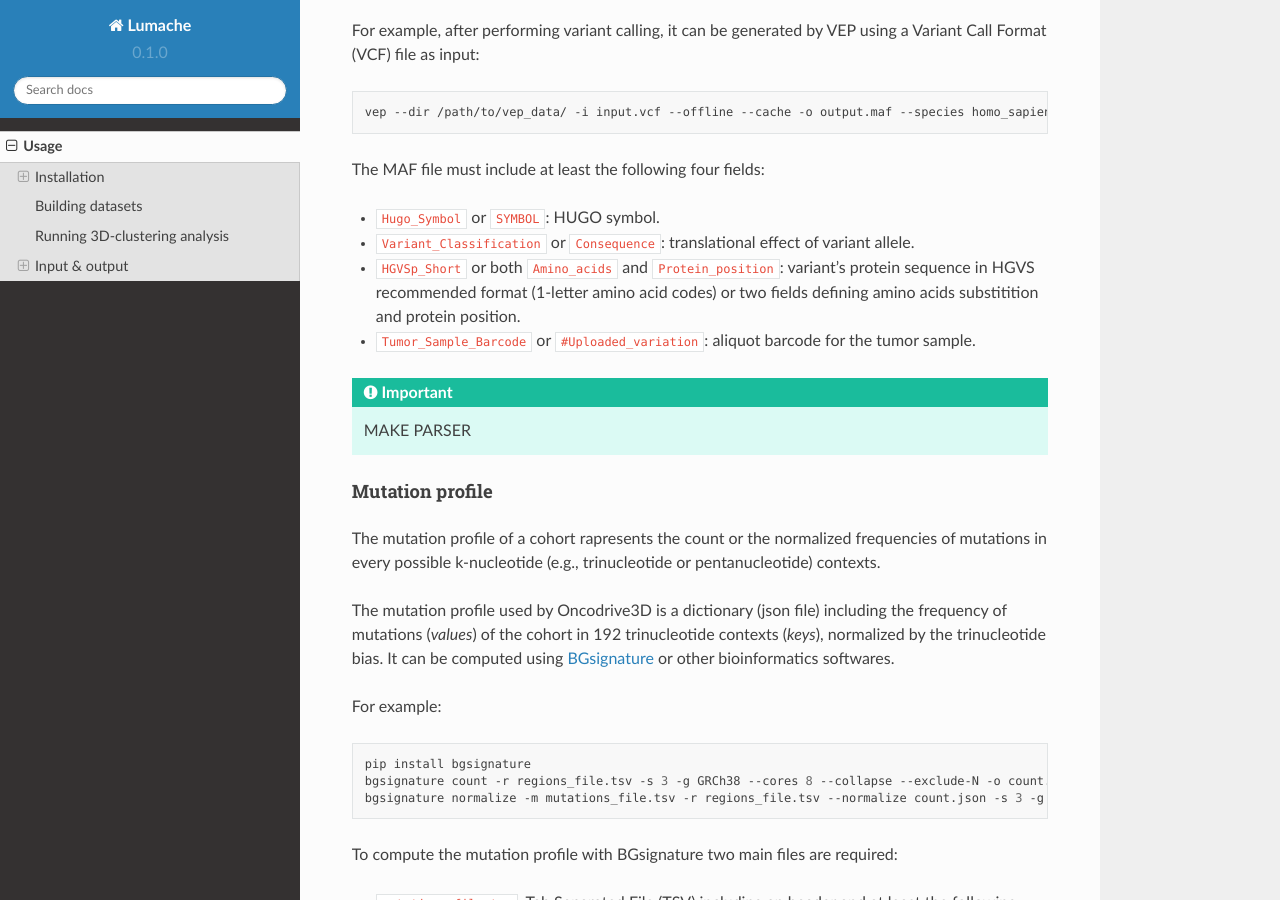
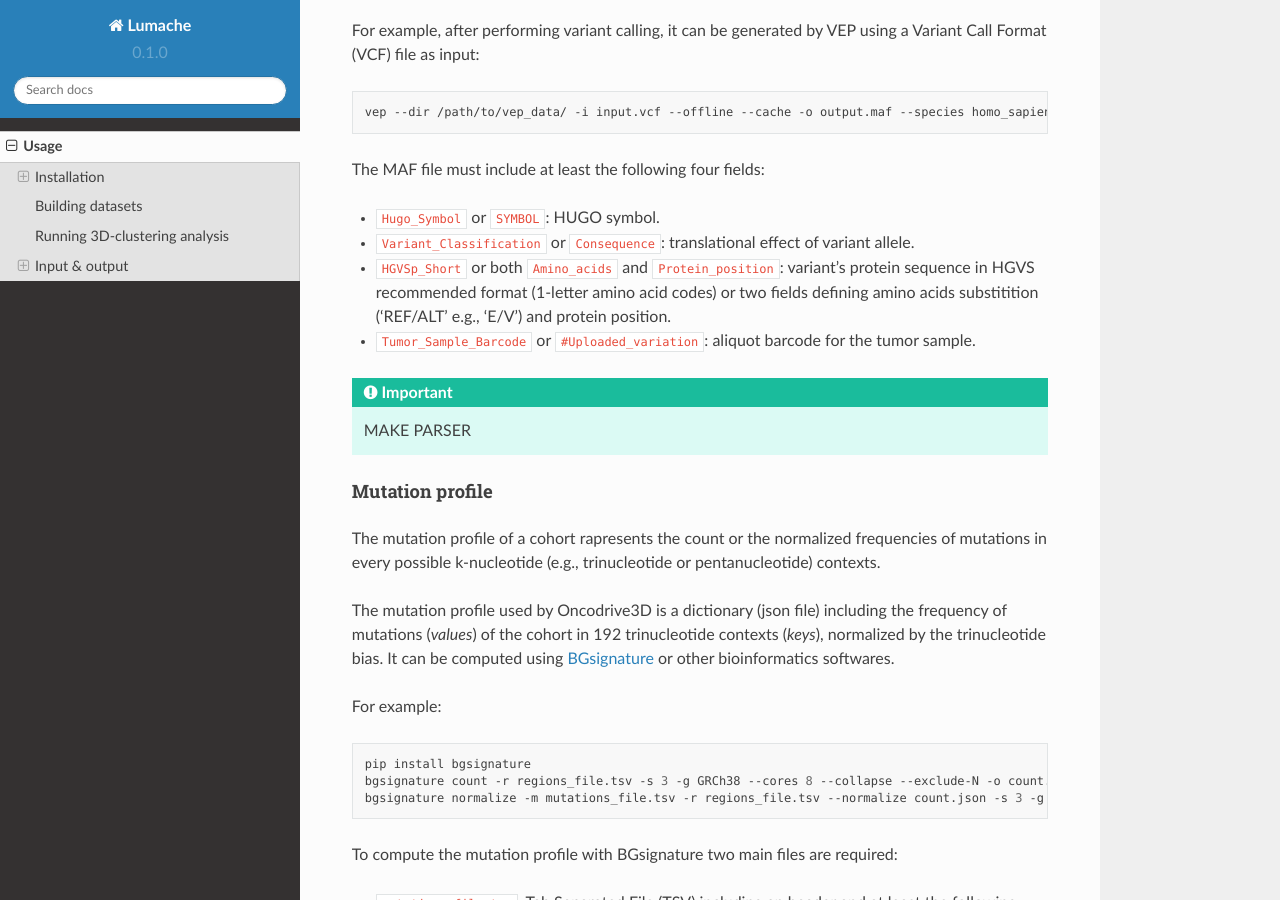
Before and after one commit to St3451/readthedocs_tmp, a Sphinx documentation site: the page built from docs/source/usage.rst, in a window 1280 px wide and 900 px high, scrolled down 4209 px. Built offline with Sphinx 7.4.7 and the Read the Docs theme 2.0.0, drawn with Linux system fonts in a browser that asks for light colours.

Commit message:
Docs update

```diff
--- a/docs/source/usage.rst
+++ b/docs/source/usage.rst
@@ -185,7 +185,7 @@ The MAF file must include at least the following four fields:
 
 - ``Hugo_Symbol`` or ``SYMBOL``: HUGO symbol.
 - ``Variant_Classification`` or ``Consequence``: translational effect of variant allele.
-- ``HGVSp_Short`` or both ``Amino_acids`` and ``Protein_position``: variant's protein sequence in HGVS recommended format (1-letter amino acid codes) or two fields defining amino acids substitition and protein position.
+- ``HGVSp_Short`` or both ``Amino_acids`` and ``Protein_position``: variant's protein sequence in HGVS recommended format (1-letter amino acid codes) or two fields defining amino acids substitition ('REF/ALT' e.g., 'E/V') and protein position.
 - ``Tumor_Sample_Barcode`` or ``#Uploaded_variation``: aliquot barcode for the tumor sample.
 
 .. important::
```
